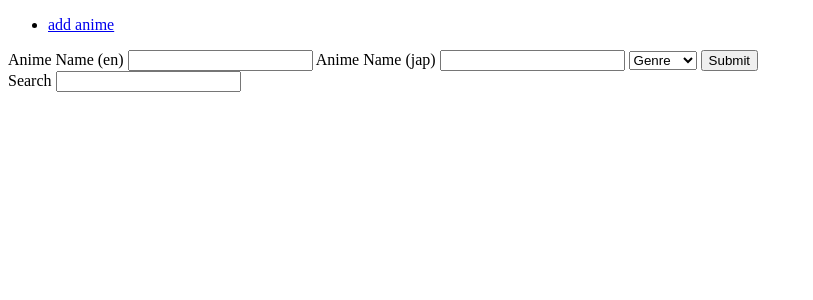
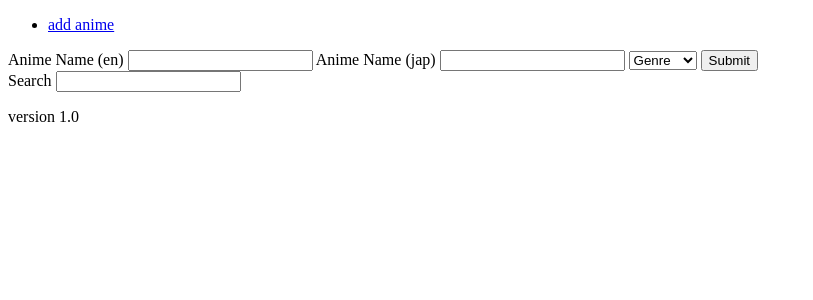
Before and after one commit to Iliarocks/animusic_v2, a Flask app: page / in a window 1280 px wide. Shown: the top 300 px of the page, without its empty margins (0-813 px from the left). Run offline with Flask 2, Linux system fonts and the light colour scheme; some libraries are stand-ins or nearby versions.

Commit message:
version notation

```diff
--- a/templates/index.html
+++ b/templates/index.html
@@ -38,6 +38,9 @@
         </form>
         <div class="anime"></div>
     </main>
+    <footer>
+        version 1.0
+    </footer>
 <script>
     // Your web app's Firebase configuration
     var firebaseConfig = {
```
